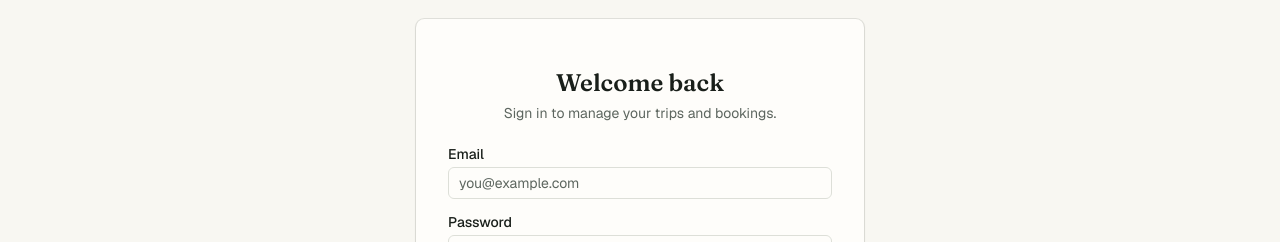
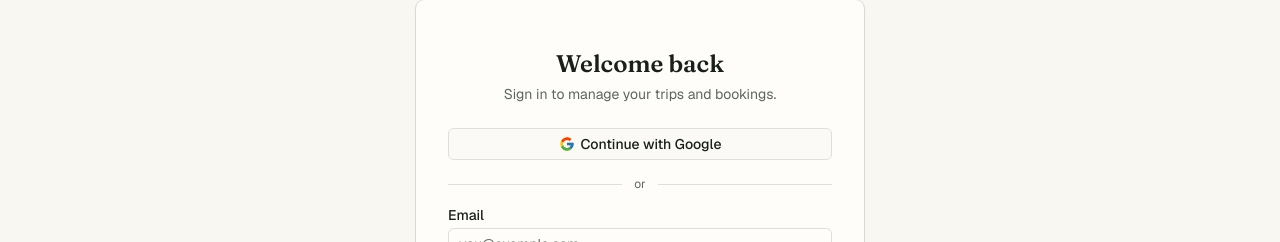
Before and after one commit to yurivolkov21/Tourism-Platform, a Next.js app in the folder apps/web/: page /login in a window 1280 px wide. Shown: the part 234-476 px from the top of the page. Built offline with nearby package versions, Linux system fonts and the light colour scheme; no server answers.

Commit message:
feat(web): Google OAuth sign-in (epic S5)
'Continue with Google' on login + register → signInWithOAuth; the
existing /auth/callback exchanges the code + mirrors the user. Needs the
Google provider enabled in Supabase + Google OAuth credentials (manual).

```diff
--- a/apps/web/src/app/login/page.tsx
+++ b/apps/web/src/app/login/page.tsx
@@ -4,6 +4,7 @@ import { messages } from '@tourism/i18n';
 
 import { AuthShell } from '../../components/auth/auth-shell';
 import { LoginForm } from '../../components/auth/login-form';
+import { OAuthButtons } from '../../components/auth/oauth-buttons';
 import { safeRedirect } from '../../lib/auth/safe-redirect';
 
 export const metadata: Metadata = {
@@ -26,6 +27,9 @@ export default async function LoginPage({
           We couldn&apos;t confirm your link. Please sign in or try again.
         </p>
       ) : null}
+      <div className="mb-4">
+        <OAuthButtons redirectTo={redirectTo} />
+      </div>
       <LoginForm redirectTo={redirectTo} />
     </AuthShell>
   );
--- a/apps/web/src/app/register/page.tsx
+++ b/apps/web/src/app/register/page.tsx
@@ -3,6 +3,7 @@ import type { Metadata } from 'next';
 import { messages } from '@tourism/i18n';
 
 import { AuthShell } from '../../components/auth/auth-shell';
+import { OAuthButtons } from '../../components/auth/oauth-buttons';
 import { RegisterForm } from '../../components/auth/register-form';
 
 export const metadata: Metadata = {
@@ -14,6 +15,9 @@ export default function RegisterPage() {
 
   return (
     <AuthShell title={t.title} subtitle={t.subtitle}>
+      <div className="mb-4">
+        <OAuthButtons />
+      </div>
       <RegisterForm />
     </AuthShell>
   );
--- /dev/null
+++ b/apps/web/src/components/auth/oauth-buttons.tsx
@@ -0,0 +1,65 @@
+'use client';
+
+import { Button } from '@tourism/ui';
+import { messages } from '@tourism/i18n';
+
+import { createClient } from '../../lib/supabase/client';
+
+/** Multi-colour Google "G" (brand asset — inline so it isn't a render-blocking request). */
+function GoogleIcon() {
+  return (
+    <svg className="size-4" viewBox="0 0 48 48" aria-hidden="true">
+      <path
+        fill="#FFC107"
+        d="M43.6 20.5H42V20H24v8h11.3c-1.6 4.7-6.1 8-11.3 8a12 12 0 1 1 0-24c3 0 5.8 1.1 7.9 3l5.7-5.7A20 20 0 1 0 24 44c11 0 20-9 20-20 0-1.3-.1-2.4-.4-3.5z"
+      />
+      <path
+        fill="#FF3D00"
+        d="M6.3 14.7l6.6 4.8A12 12 0 0 1 24 12c3 0 5.8 1.1 7.9 3l5.7-5.7A20 20 0 0 0 6.3 14.7z"
+      />
+      <path
+        fill="#4CAF50"
+        d="M24 44c5.2 0 9.9-2 13.4-5.2l-6.2-5.2A12 12 0 0 1 12.7 28l-6.5 5A20 20 0 0 0 24 44z"
+      />
+      <path
+        fill="#1976D2"
+        d="M43.6 20.5H42V20H24v8h11.3a12 12 0 0 1-4.1 5.6l6.2 5.2C39.9 35.9 44 30.5 44 24c0-1.3-.1-2.4-.4-3.5z"
+      />
+    </svg>
+  );
+}
+
+/** "Continue with Google" → browser OAuth. The callback exchanges the code + mirrors the user. */
+export function OAuthButtons({ redirectTo = '/account' }: { redirectTo?: string }) {
+  const t = messages.auth.oauth;
+
+  async function signInWithGoogle() {
+    await createClient().auth.signInWithOAuth({
+      provider: 'google',
+      options: {
+        redirectTo: `${window.location.origin}/auth/callback?redirect=${encodeURIComponent(redirectTo)}`,
+      },
+    });
+  }
+
+  return (
+    <div className="space-y-4">
+      <Button
+        type="button"
+        variant="outline"
+        className="w-full"
+        onClick={() => void signInWithGoogle()}
+      >
+        <GoogleIcon />
+        {t.continueGoogle}
+      </Button>
+      <div className="text-muted-foreground flex items-center gap-3 text-xs">
+        <span className="bg-border h-px flex-1" />
+        {t.or}
+        <span className="bg-border h-px flex-1" />
+      </div>
+    </div>
+  );
+}
+
+export default OAuthButtons;
--- a/libs/shared/i18n/src/lib/messages.ts
+++ b/libs/shared/i18n/src/lib/messages.ts
@@ -124,6 +124,10 @@ export const messages = {
       TOO_SHORT: 'Password must be at least 6 characters.',
       MISMATCH: 'Passwords do not match.',
     } as Record<string, string>,
+    oauth: {
+      continueGoogle: 'Continue with Google',
+      or: 'or',
+    },
   },
   // Booking flow (book → pay → confirm). Login-required; Stripe + PayPal. EN-only (ADR-0005).
   booking: {
```
